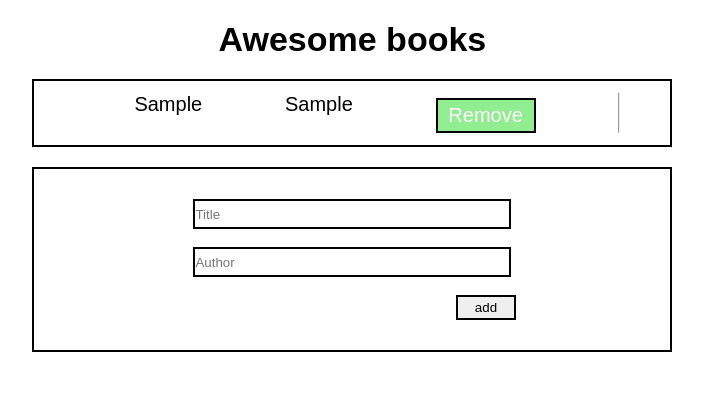
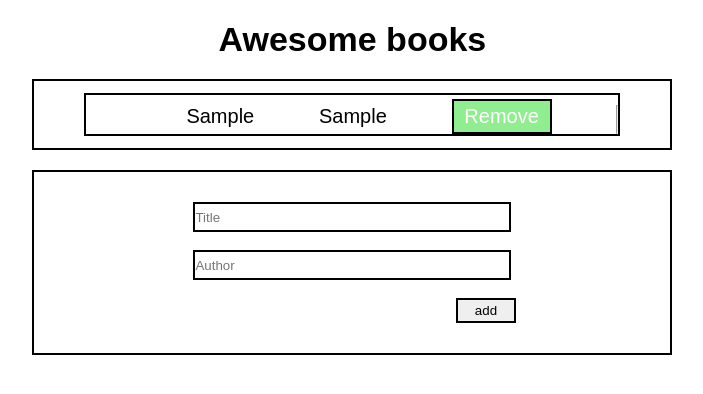
Before and after one commit to mirelapitt/Awesome-books, a website: page index.html in a window 1280 px wide. Both pictures are taken after typing "Sample", "Sample" into the empty fields and a click on the button "add". Shown: the whole page, without its empty margins (262-965 px from the left). Drawn offline with Linux system fonts and the light colour scheme.

Commit message:
fix linters

```diff
--- a/style.css
+++ b/style.css
@@ -70,13 +70,15 @@ body {
 }
 
 .book {
-    /* border: 2px solid #000; */
+  border: 2px solid #000;
   display: flex;
   justify-content: space-between;
-    padding-left: 50px;
+  padding-left: 100px;
   text-align: center;
   font-size: 20px;
   font-family: sans-serif;
+  width: 100%;
+  padding-top: 10px;
 }
 
 .btn-delete {
@@ -89,7 +91,7 @@ body {
   padding: 0 10px;
   cursor: pointer;
   align-self: flex-start;
-    margin-top: 5px;
+  margin-top: -10px;
 }
 
 .btn-delete:hover {
```
Lines whose indentation alone changed are shown as unchanged.
